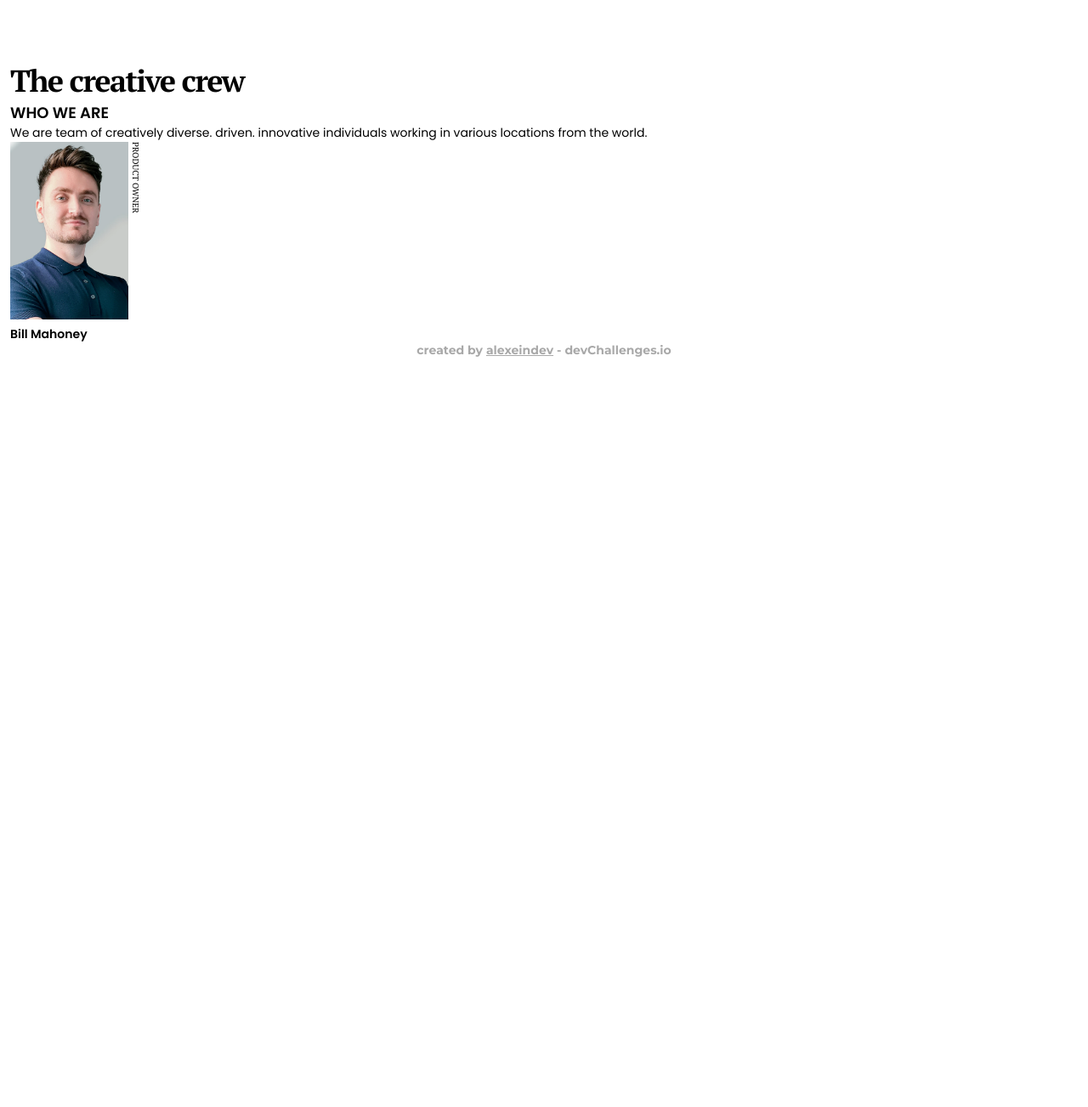
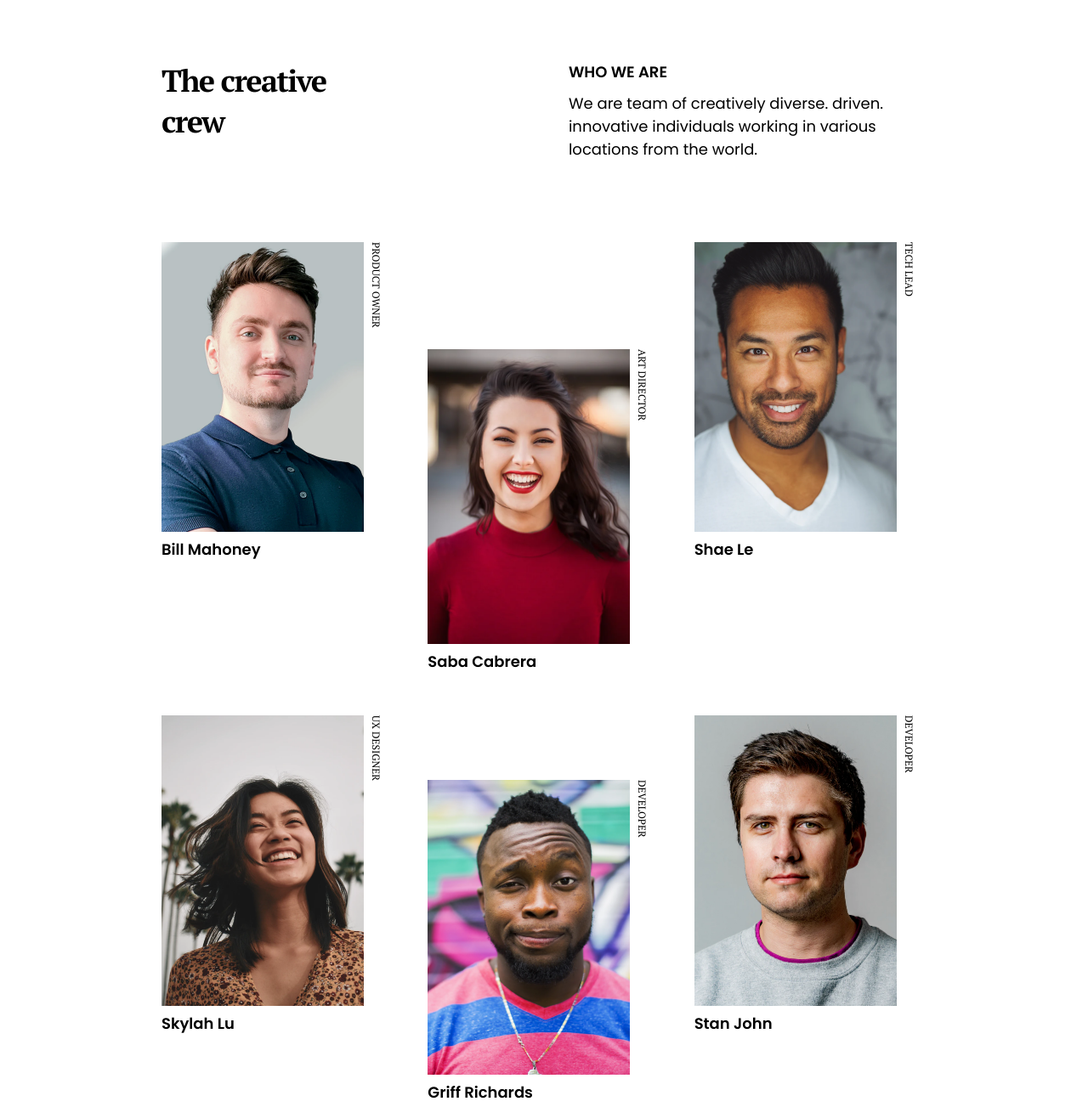
Before and after one commit to alexeindev/DC-my-team-page, a plain HTML site: page index.html in a window 1280 px wide. Shown: the top 1303 px of the page at 85% size. Before the commit the page ends 800 px from the top, so only its background shows below. Drawn offline with Linux system fonts and the light colour scheme.

Commit message:
Add desktop styles

```diff
--- a/index.html
+++ b/index.html
@@ -25,11 +25,13 @@
   <body>
     <header>
       <h1 class="title">The creative crew</h1>
-      <h2 class="subtitle">Who we are</h2>
-      <p class="description">
-        We are team of creatively diverse. driven. innovative individuals
-        working in various locations from the world.
-      </p>
+      <div class="info-container">
+        <h2 class="subtitle">Who we are</h2>
+        <p class="description">
+          We are team of creatively diverse. driven. innovative individuals
+          working in various locations from the world.
+        </p>
+      </div>
     </header>
     <section class="team-pictures__container">
       <div class="team-member">
@@ -39,6 +41,46 @@
         </figure>
         <p class="team-member__job">Product owner</p>
       </div>
+
+      <div class="team-member">
+        <figure class="team-member__picture">
+          <img src="./assets/photo2.png" alt="Saba Cabrera picture" />
+          <figcaption class="team-member__name">Saba Cabrera</figcaption>
+        </figure>
+        <p class="team-member__job">Art director</p>
+      </div>
+
+      <div class="team-member">
+        <figure class="team-member__picture">
+          <img src="./assets/photo3.png" alt="Shae Le picture" />
+          <figcaption class="team-member__name">Shae Le</figcaption>
+        </figure>
+        <p class="team-member__job">Tech Lead</p>
+      </div>
+
+      <div class="team-member">
+        <figure class="team-member__picture">
+          <img src="./assets/photo4.png" alt="Skylah Lu picture" />
+          <figcaption class="team-member__name">Skylah Lu</figcaption>
+        </figure>
+        <p class="team-member__job">UX Designer</p>
+      </div>
+
+      <div class="team-member">
+        <figure class="team-member__picture">
+          <img src="./assets/photo5.png" alt="Griff Richards picture" />
+          <figcaption class="team-member__name">Griff Richards</figcaption>
+        </figure>
+        <p class="team-member__job">Developer</p>
+      </div>
+
+      <div class="team-member">
+        <figure class="team-member__picture">
+          <img src="./assets/photo6.png" alt="Stan John picture" />
+          <figcaption class="team-member__name">Stan John</figcaption>
+        </figure>
+        <p class="team-member__job">Developer</p>
+      </div>
     </section>
   </body>
   <footer>created by <a href="">alexeindev</a> - devChallenges.io</footer>
--- a/style.css
+++ b/style.css
@@ -23,6 +23,7 @@ body {
   font-size: 18px;
   line-height: 27px;
   text-transform: uppercase;
+  margin-top: 38px;
 }
 
 .description {
@@ -30,19 +31,31 @@ body {
   font-weight: normal;
   font-size: 14px;
   line-height: 21px;
+  margin-top: 10px;
+  max-width: 333px;
 }
 
+.team-pictures__container {
+  margin-top: 52.4px;
+  margin-bottom: 130px;
+  display: grid;
+  grid-template-columns: 1fr 1fr;
+  column-gap: 20px;
+}
+
+.team-member:nth-child(2n) {
+  margin-top: 50px;
+}
 .team-member {
   display: flex;
 }
 
 .team-member__picture {
-  padding-top: 0px;
+  max-width: 238px;
 }
 
 .team-member__picture img {
-  width: 138.72px;
-  height: 209px;
+  width: 100%;
 }
 .team-member__name {
   font-weight: 600;
@@ -55,7 +68,7 @@ body {
   font-weight: normal;
   font-size: 10px;
   line-height: 13px;
-  padding-left: 2px;
+  padding-left: 6px;
   text-transform: uppercase;
   writing-mode: vertical-rl;
 }
@@ -70,3 +83,57 @@ a {
   text-align: center;
   color: #a9a9a9;
 }
+
+@media (min-width: 1024px) {
+  .team-pictures__container {
+    margin-top: 52.4px;
+    margin-bottom: 130px;
+    width: 900px;
+    display: grid;
+    grid-template-columns: repeat(3, minmax(264px, 280px));
+    column-gap: 40px;
+  }
+
+  body {
+    display: flex;
+    flex-direction: column;
+    justify-content: center;
+    align-items: center;
+  }
+
+  header {
+    display: flex;
+    width: 900px;
+  }
+
+  .info-container {
+    margin-left: 215px;
+  }
+  .subtitle {
+    margin: 0;
+  }
+
+  .description {
+    font-size: 18px;
+    line-height: 27px;
+    max-width: 439px;
+  }
+
+  .team-pictures__container {
+    margin-top: 96px;
+  }
+
+  .team-member__name {
+    font-size: 18px;
+    line-height: 27px;
+  }
+
+  .team-member__job {
+    font-size: 12px;
+    line-height: 16px;
+  }
+
+  .team-member:nth-child(3n + 2) {
+    margin-top: 126px;
+  }
+}
```
